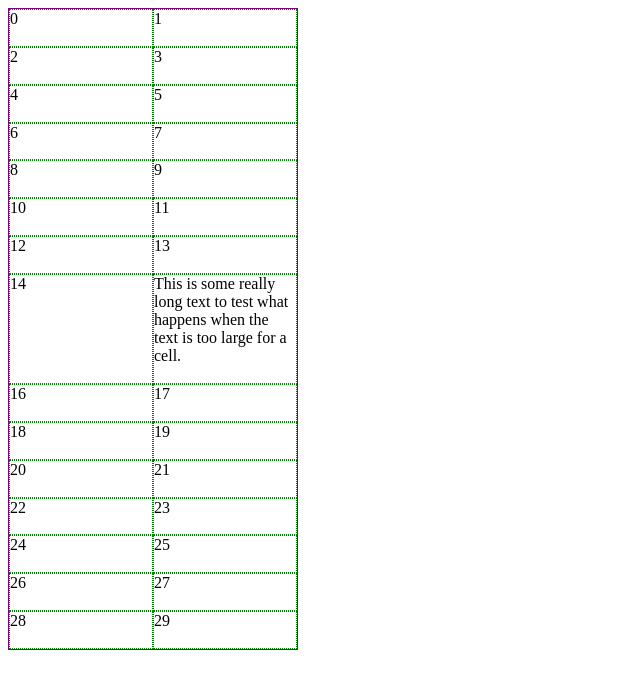
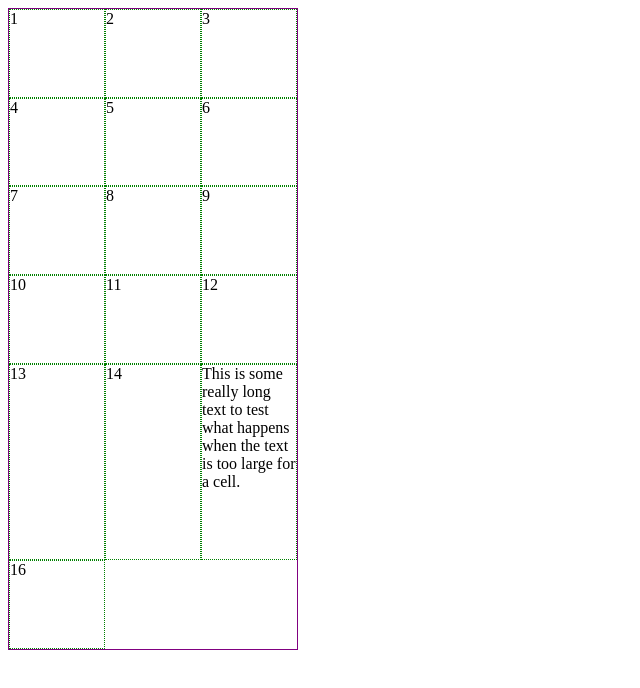
Before and after one commit to lmiller1990/my-story, a Vue app: page /#/ in a window 1280 px wide. Shown: the top 688 px of the page, without its empty margins (0-640 px from the left). Built offline with nearby package versions, Linux system fonts and the light colour scheme.

Commit message:
Grid uses grid-row-template dynmaically

```diff
--- a/src/components/GridLayout/Main.vue
+++ b/src/components/GridLayout/Main.vue
@@ -1,9 +1,9 @@
 <template>
   <div class="container">
-    <div class="grid">
-      <div class="cell" v-for="(i, idx) in new Array(30)">
-        <div v-if="idx !== 15">
-          {{ idx }}
+    <div :style="rows" class="grid">
+      <div class="cell" v-for="i in cells">
+        <div v-if="i !== 15">
+          {{ i }}
         </div>
         <div v-else>
           {{ longText  }}
@@ -18,12 +18,23 @@
   export default {
     data () {
       return {
+        cells: [
+          1, 2, 3, 4, 5, 6, 7, 8, 9, 10, 11, 12, 13, 14, 15, 16
+        ],
         longText: 'This is some really long text to test what happens when the text is too large for a cell.'
       }
     },
     computed: {
       slide () {
         return this.$store.state.slides[0]
+      },
+      rows () {
+        let _d = 100 / 3
+        let _s = ''
+        for (let i = 0; i < 3; i++) {
+          _s += _d + '% '
+        }
+        return { 'grid-template-columns': _s }
       }
     }
   }
@@ -41,7 +52,7 @@
 .grid {
   display: grid;
   height: 100%;
-  grid-template-columns: 50% 50%;
+  /*grid-template-columns: 50% 50%; */
 
 }
 </style>
```
